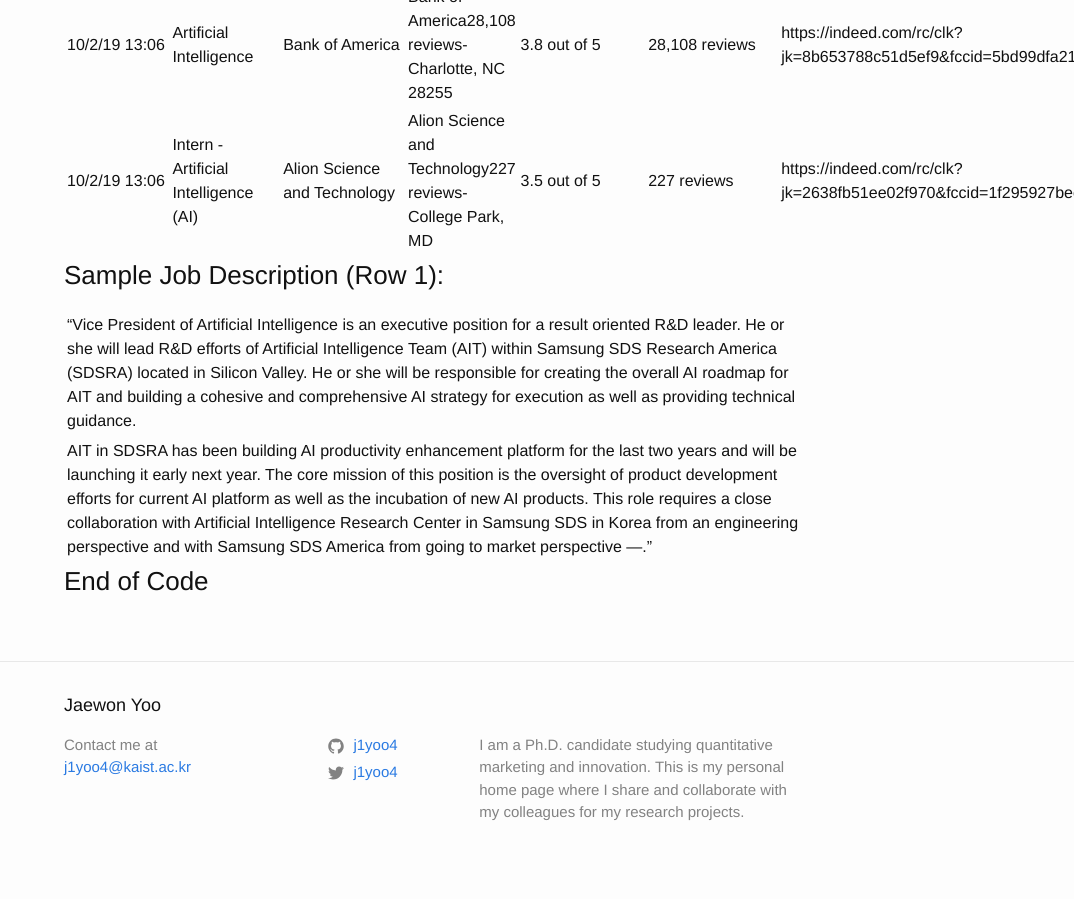
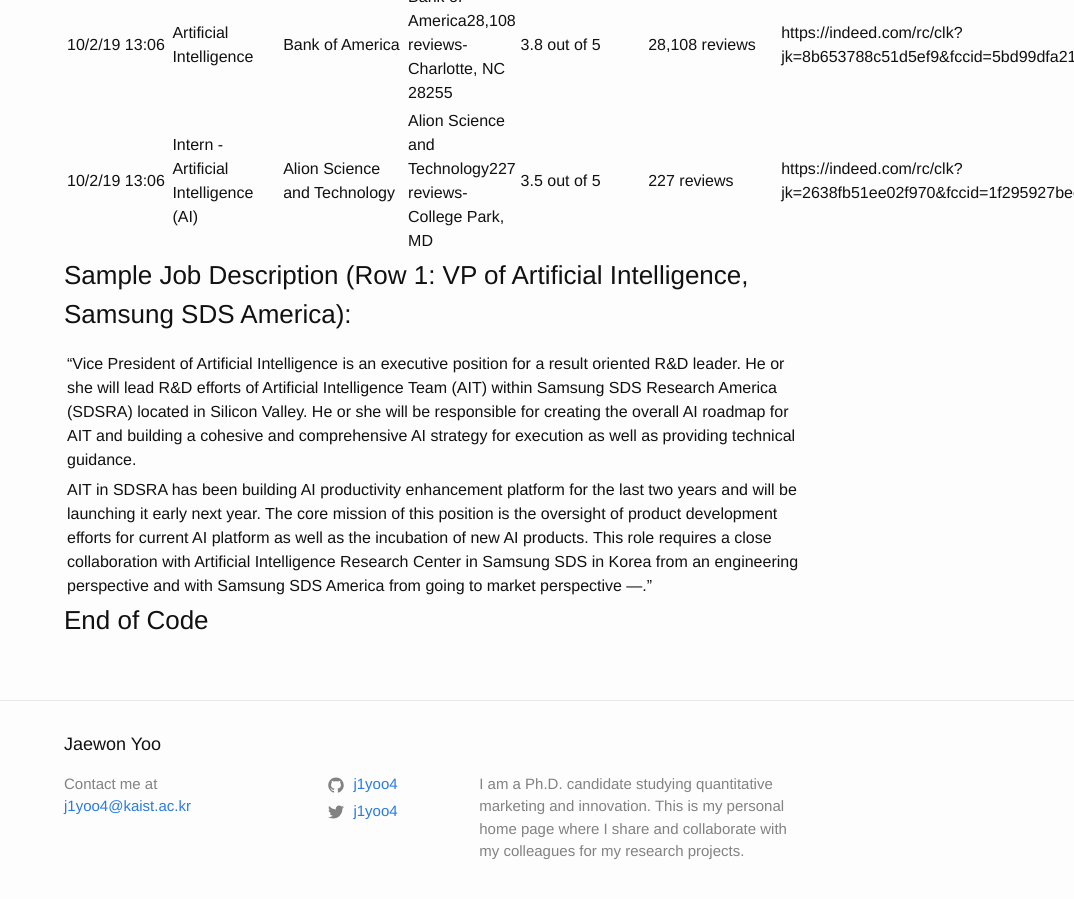
Before and after one commit to j1yoo/j1yoo.github.io, a Jekyll site: the page built from _posts/2019-10-03-scraping-online-job-posting-data.md, in a window 1280 px wide and 900 px high, scrolled down 3444 px. Shown: the whole window, without its empty margins (206-1280 px from the left). Built offline with Jekyll 4.4.1, drawn with Linux system fonts in a browser that asks for light colours.

Commit message:
Update 2019-10-03-scraping-online-job-posting-data.md

```diff
--- a/_posts/2019-10-03-scraping-online-job-posting-data.md
+++ b/_posts/2019-10-03-scraping-online-job-posting-data.md
@@ -126,7 +126,7 @@
 | 10/2/19 13:06 | Artificial Intelligence                            | Bank of America              | Bank of America28,108 reviews-Charlotte, NC 28255        | 3.8 out of 5 | 28,108 reviews | https://indeed.com/rc/clk?jk=8b653788c51d5ef9&fccid=5bd99dfa21c8a490&vjs=3 |
 | 10/2/19 13:06 | Intern - Artificial Intelligence (AI)              | Alion Science and Technology | Alion Science and Technology227 reviews-College Park, MD | 3.5 out of 5 | 227 reviews    | https://indeed.com/rc/clk?jk=2638fb51ee02f970&fccid=1f295927bec6a974&vjs=3 |
 
-### Sample Job Description (Row 1):
+### Sample Job Description (Row 1: VP of Artificial Intelligence, Samsung SDS America):
 
 | "Vice President of Artificial Intelligence is an executive position for a result oriented R&D leader. He or she will lead R&D efforts of Artificial Intelligence Team (AIT) within Samsung SDS Research America (SDSRA) located in Silicon Valley. He or she will be responsible for creating the overall AI roadmap for AIT and building a cohesive and comprehensive AI strategy for execution as well as providing technical guidance.
 
```
